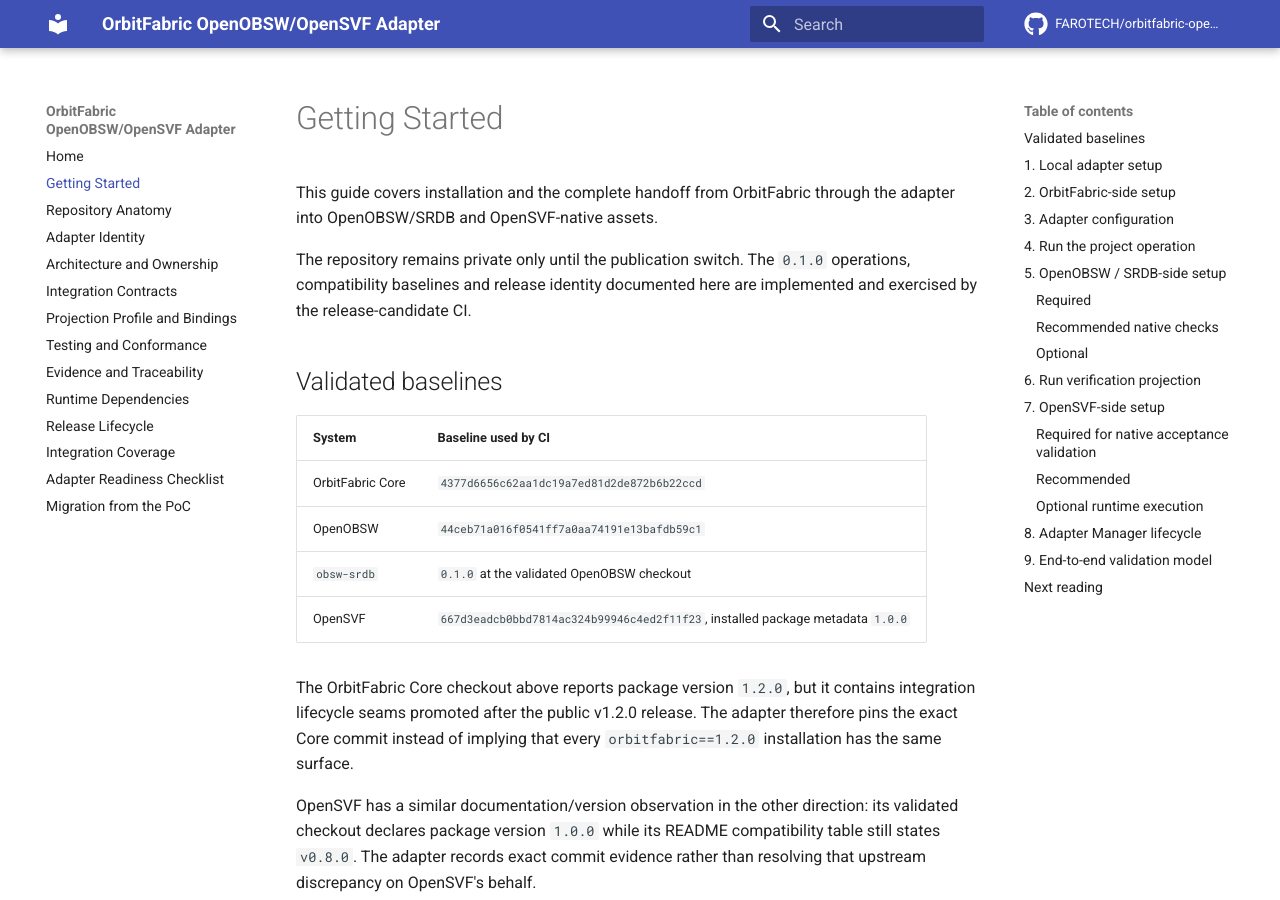
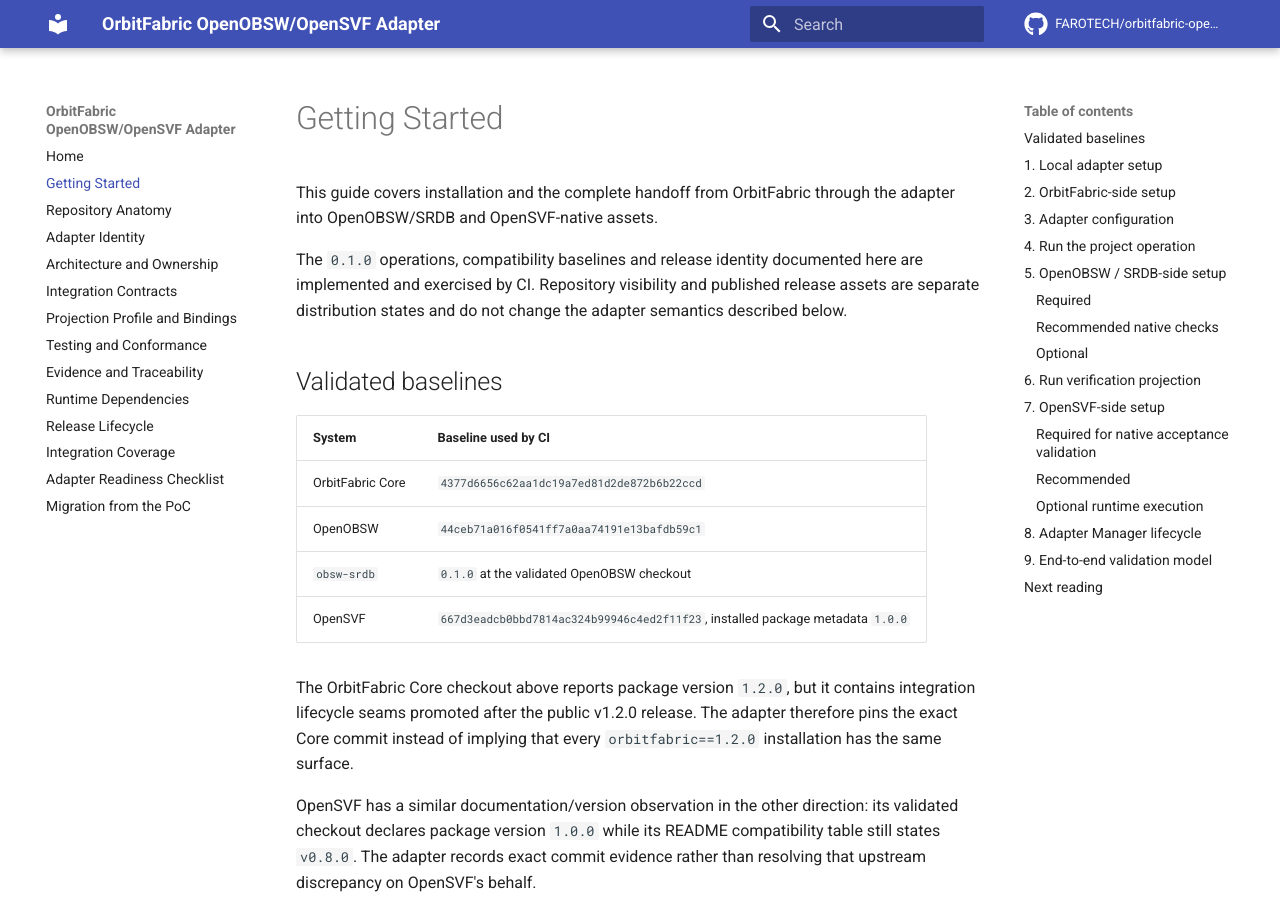
Before and after one commit to FAROTECH/orbitfabric-openobsw-opensvf-adapter, an MkDocs documentation site: the page built from docs/getting-started.md, in a window 1280 px wide and 900 px high. Built offline with MkDocs 1.6.1 and Material for MkDocs 9.7.7, drawn with Linux system fonts in a browser that asks for light colours; comment, search, counter and statistics services are not loaded.

Commit message:
Make Getting Started publication-safe

```diff
--- a/docs/getting-started.md
+++ b/docs/getting-started.md
@@ -2,7 +2,7 @@
 
 This guide covers installation and the complete handoff from OrbitFabric through the adapter into OpenOBSW/SRDB and OpenSVF-native assets.
 
-The repository remains private only until the publication switch. The `0.1.0` operations, compatibility baselines and release identity documented here are implemented and exercised by the release-candidate CI.
+The `0.1.0` operations, compatibility baselines and release identity documented here are implemented and exercised by CI. Repository visibility and published release assets are separate distribution states and do not change the adapter semantics described below.
 
 ## Validated baselines
 
```
